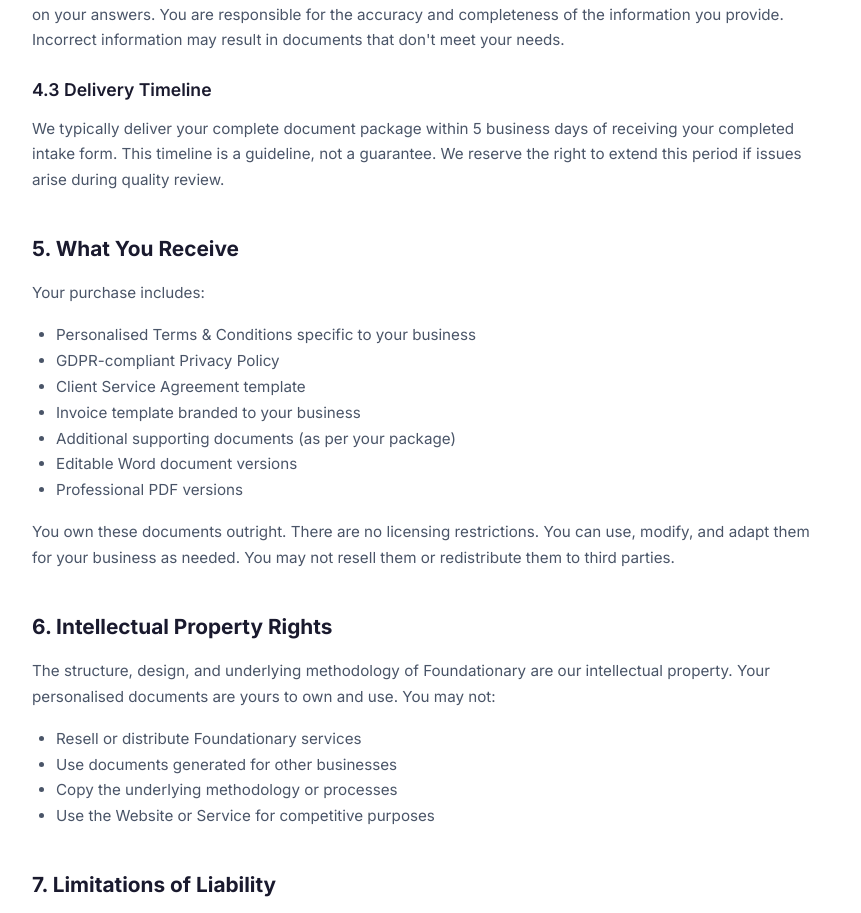
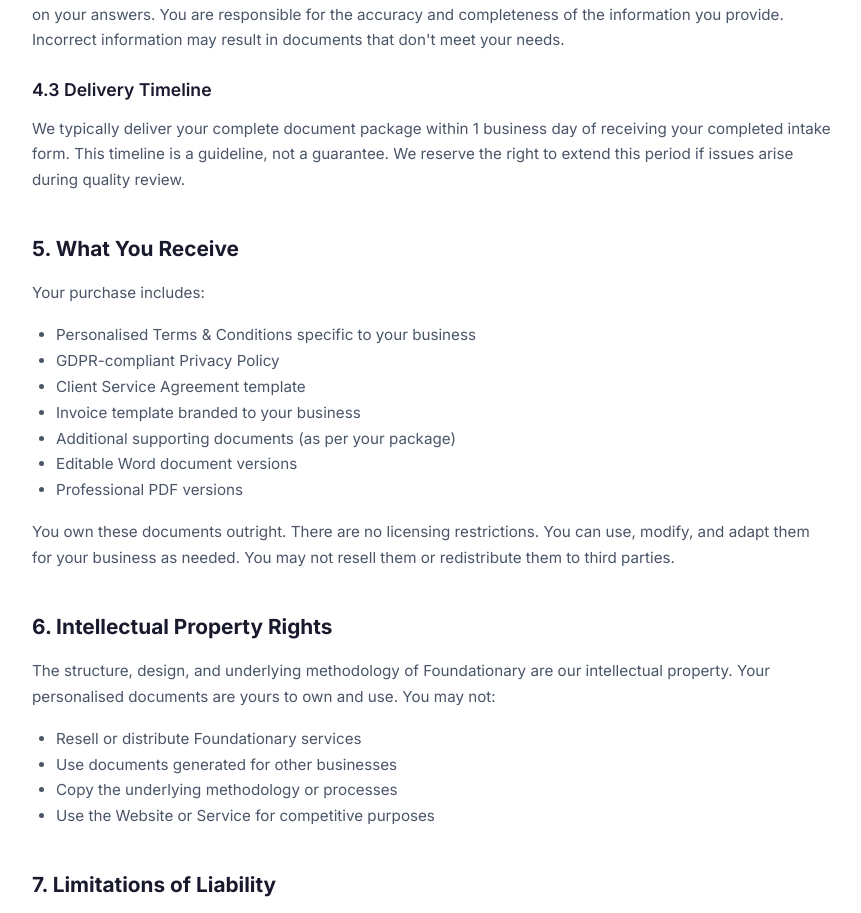
Before and after one commit to FredTheFork/PlanningIndex, a React (Vite) app: page /terms in a window 1280 px wide. Shown: the part 1525-2438 px from the top of the page, without its empty margins (208-1069 px from the left). Built offline with nearby package versions, Linux system fonts and the light colour scheme; no server answers.

Commit message:
Updated TermsOfUsePage.tsx

```diff
--- a/src/pages/TermsOfUsePage.tsx
+++ b/src/pages/TermsOfUsePage.tsx
@@ -161,7 +161,7 @@ function Content() {
             className="font-inter text-secondary-text leading-[1.7] mb-4"
             style={{ fontSize: '0.95rem' }}
           >
-            We typically deliver your complete document package within 5 business days of receiving your completed intake form. This timeline is a guideline, not a guarantee. We reserve the right to extend this period if issues arise during quality review.
+            We typically deliver your complete document package within 1 business day of receiving your completed intake form. This timeline is a guideline, not a guarantee. We reserve the right to extend this period if issues arise during quality review.
           </p>
 
           <h2
```
